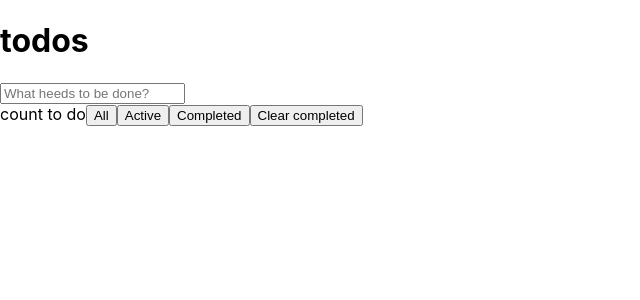
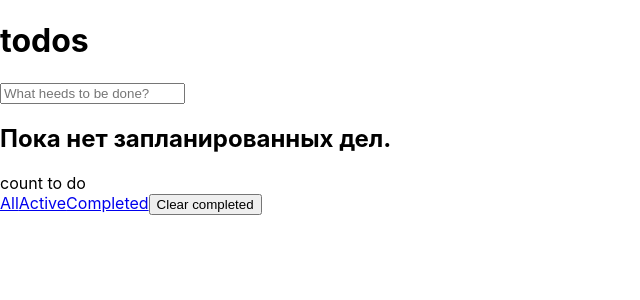
Before and after one commit to Loresina/ToDo-TestTask, a React (Vite) app: page / in a window 1280 px wide. Shown: the top 300 px of the page, without its empty margins (0-640 px from the left). Built offline with nearby package versions, Linux system fonts and the light colour scheme.

Commit message:
add: router

```diff
--- a/package.json
+++ b/package.json
@@ -18,7 +18,8 @@
     "@reduxjs/toolkit": "^2.2.3",
     "react": "^18.2.0",
     "react-dom": "^18.2.0",
-    "react-redux": "^9.1.0"
+    "react-redux": "^9.1.0",
+    "react-router-dom": "^6.22.3"
   },
   "devDependencies": {
     "@testing-library/dom": "^9.3.4",
--- a/src/App.tsx
+++ b/src/App.tsx
@@ -1,14 +1,25 @@
 import "./App.css";
+import { BrowserRouter, Routes, Route } from "react-router-dom";
+
+import { ActiveList } from "./components/pages/activeList/ActiveList";
+import { AllToDo } from "./components/pages/allToDo/AllToDo";
+import { CompletedList } from "./components/pages/complitedList/CompletedList";
 import { Footer } from "./components/pages/Footer/Footer";
 import { Header } from "./components/pages/Header/Header";
 
 const App = (): React.JSX.Element => {
   return (
-    <>
+    <BrowserRouter>
       <Header />
+      <Routes>
+        <Route path="/" element={<AllToDo />} />
+        <Route path="/active" element={<ActiveList />} />
+        <Route path="/completed" element={<CompletedList />} />
+        {/* <Route path="*" element={<NotFound />} /> */}
+      </Routes>
 
       <Footer />
-    </>
+    </BrowserRouter>
   );
 };
 
--- a/src/components/pages/Footer/Footer.tsx
+++ b/src/components/pages/Footer/Footer.tsx
@@ -1,12 +1,18 @@
-export const Footer = () => {
+import { Link } from "react-router-dom";
+
+export const Footer = (): React.JSX.Element => {
   return (
     <footer>
       <span>count to do</span>
 
-      <button type="button">All</button>
-      <button type="button">Active</button>
-      <button type="button">Completed</button>
-      <button type="button">Clear completed</button>
+      <nav className="footer-nav">
+        <Link to="/" type="button">
+          All
+        </Link>
+        <Link to="/active">Active</Link>
+        <Link to="/completed">Completed</Link>
+        <button type="button">Clear completed</button>
+      </nav>
     </footer>
   );
 };
--- /dev/null
+++ b/src/components/pages/activeList/ActiveList.tsx
@@ -0,0 +1,5 @@
+import { ToDoList } from "../../templates/ToDoList";
+
+export const ActiveList = (): React.JSX.Element => {
+  return <ToDoList title="активных" />;
+};
--- /dev/null
+++ b/src/components/pages/allToDo/AllToDo.tsx
@@ -0,0 +1,5 @@
+import { ToDoList } from "../../templates/ToDoList";
+
+export const AllToDo = (): React.JSX.Element => {
+  return <ToDoList title="запланированных" />;
+};
--- /dev/null
+++ b/src/components/pages/complitedList/CompletedList.tsx
@@ -0,0 +1,5 @@
+import { ToDoList } from "../../templates/ToDoList";
+
+export const CompletedList = (): React.JSX.Element => {
+  return <ToDoList title="выполненных" />;
+};
--- /dev/null
+++ b/src/components/templates/ToDoList.tsx
@@ -0,0 +1,7 @@
+export const ToDoList = ({ title }: { title: string }): React.JSX.Element => {
+  return (
+    <main>
+      <h2>Пока нет {title} дел.</h2>
+    </main>
+  );
+};
```
Also changed, not shown: src/components/pages/ActiveList.jsx (deleted), src/components/pages/AllToDo.jsx (deleted), src/components/pages/CompletedList.jsx (deleted), src/components/templates/ToDoList.jsx (deleted), 1 other file (tests, documents, lock files or other folders).
